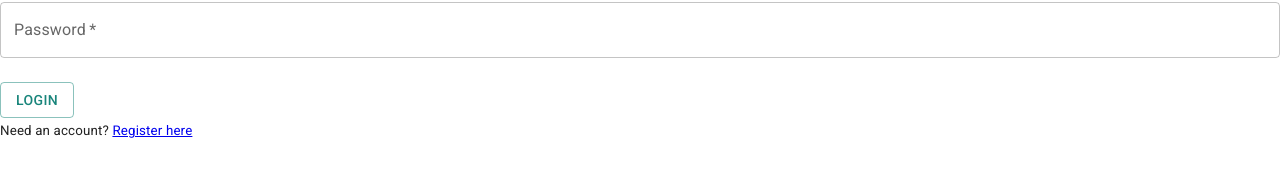
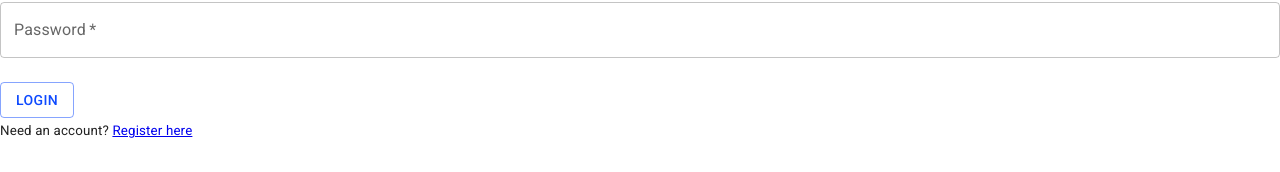
Before and after one commit to annaperlack/Quizzinator, a React (Create React App) app in the folder client/: page / in a window 1280 px wide. Shown: the part 154-326 px from the top of the page. Built offline with nearby package versions, Linux system fonts and the light colour scheme.

Commit message:
removed profile

```diff
--- a/client/src/components/Nav/index.js
+++ b/client/src/components/Nav/index.js
@@ -66,7 +66,7 @@ function ResponsiveAppBar() {
               textDecoration: 'none',
             }}
           >
-            The Quizinator
+            Quizinator
           </Typography>
 
           <Box sx={{ flexGrow: 1, display: { xs: 'flex', md: 'none' } }}>
@@ -122,7 +122,7 @@ function ResponsiveAppBar() {
               textDecoration: 'none',
             }}
           >
-            The Quizinator
+            Quizinator
           </Typography>
           <Box sx={{ flexGrow: 1, display: { xs: 'none', md: 'flex' } }}>
             {pages.map((page) => (
@@ -139,9 +139,7 @@ function ResponsiveAppBar() {
           <Box sx={{ flexGrow: 0 }}>
             <Tooltip title="Open settings">
               <IconButton onClick={handleOpenUserMenu} sx={{ p: 0 }}>
-                <Avatar
-                  sx={{ bgcolor: deepOrange[500] }}
-                  alt="Remy Sharp">{profile.data.name.charAt(0)}</Avatar>
+                <Avatar>{profile.data.name.charAt(0)}</Avatar>
               </IconButton>
             </Tooltip>
             <Menu
@@ -160,9 +158,6 @@ function ResponsiveAppBar() {
               open={Boolean(anchorElUser)}
               onClose={handleCloseUserMenu}
             >
-              <MenuItem component={Link} to="/profile">
-                <Typography textAlign="center">Profile</Typography>
-              </MenuItem>
 
               <MenuItem key="Logout" onClick={logout}>
                 <Typography textAlign="center">Logout</Typography>
--- a/client/src/theme.js
+++ b/client/src/theme.js
@@ -5,13 +5,13 @@ import { createTheme } from '@mui/material/styles';
 const theme = createTheme({
     palette: {
         primary: {
-            main: '#556cd6',
+            main: '#fec20e',
         },
         secondary: {
-            main: '#19857b',
+            main: '#0e4afe',
         },
         error: {
-            main: red.A400,
+            main: '#fe4a0e',
         },
     },
 });
```
